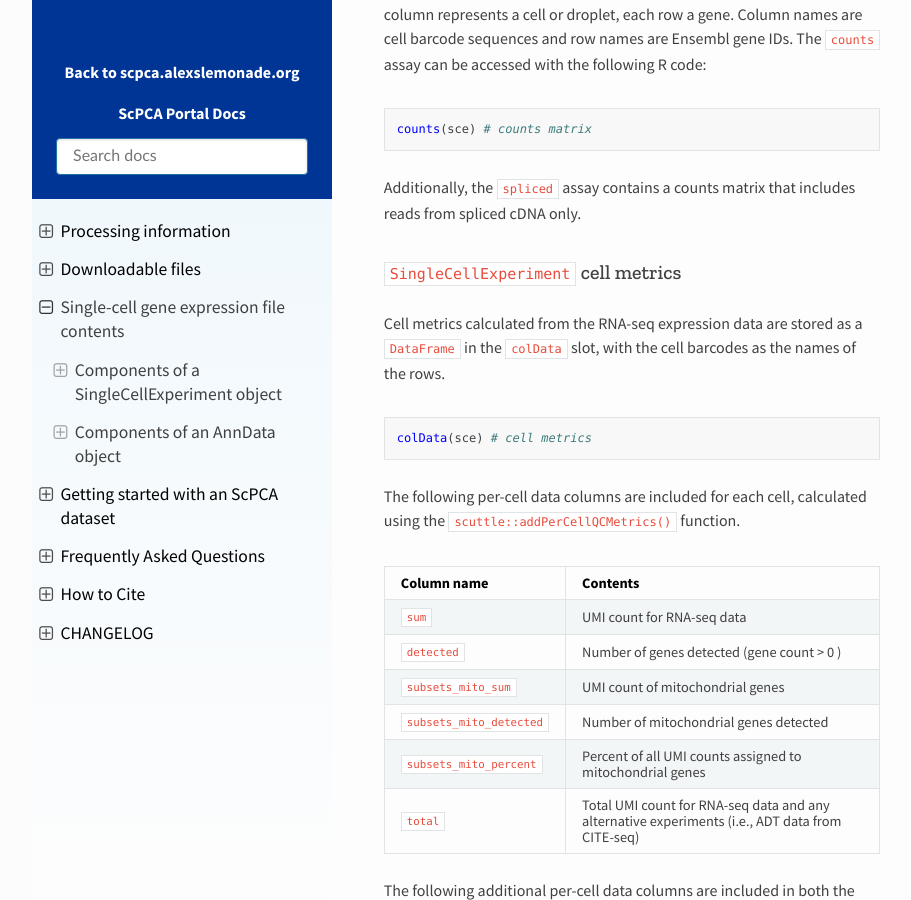
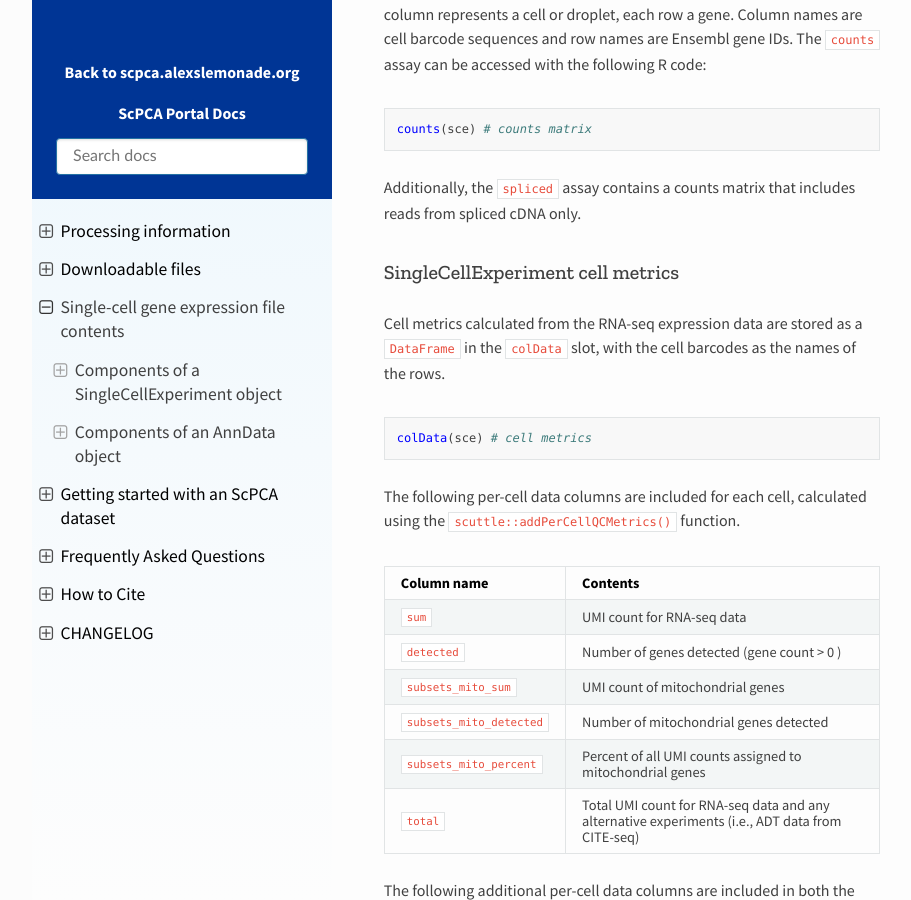
Before and after one commit to DongzeHE/scpca-docs, a Sphinx documentation site: the page built from docs/sce_file_contents.md, in a window 1280 px wide and 900 px high, scrolled down 1271 px. Shown: the whole window, without its empty margins (158-1069 px from the left). Built offline with Sphinx 7.4.7 and the Read the Docs theme 2.0.0, drawn with Linux system fonts in a browser that asks for light colours.

Commit message:
remove code formatting to fix link

```diff
--- a/docs/sce_file_contents.md
+++ b/docs/sce_file_contents.md
@@ -36,7 +36,7 @@ counts(sce) # counts matrix
 
 Additionally, the `spliced` assay contains a counts matrix that includes reads from spliced cDNA only.
 
-### `SingleCellExperiment` cell metrics
+### SingleCellExperiment cell metrics
 
 Cell metrics calculated from the RNA-seq expression data are stored as a `DataFrame` in the `colData` slot, with the cell barcodes as the names of the rows.
 
```
